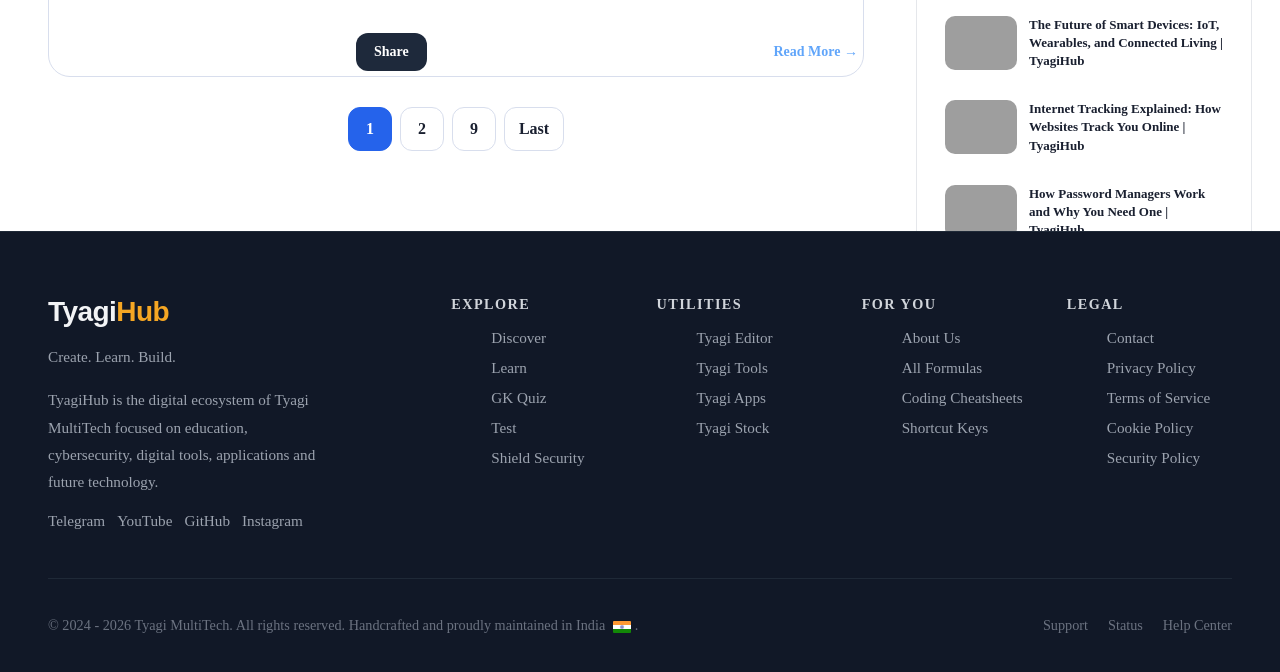
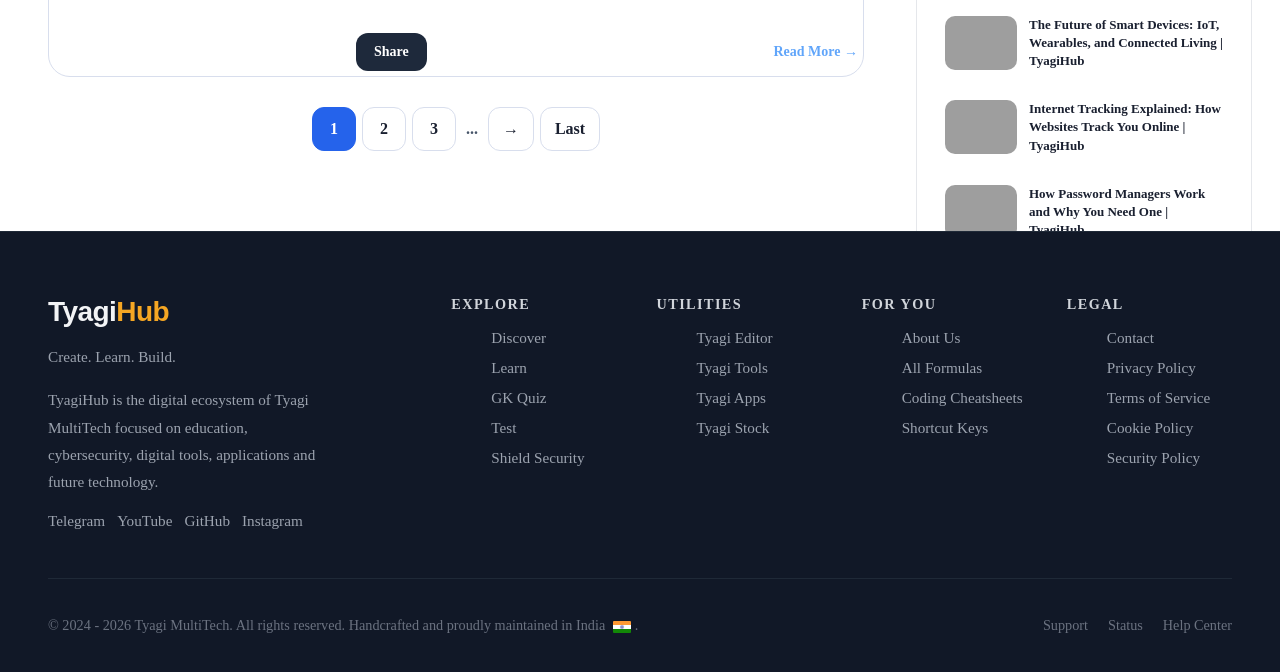
Before and after one commit to HimanshuTyagiJi/TyagiHub, a Jekyll site: the page built from discover/index.html, in a window 1280 px wide and 900 px high, scrolled down 1145 px, cut to the strip 220-892 px from the top of the window. Built offline with Jekyll 4.4.1, drawn with Linux system fonts in a browser that asks for light colours; the list of posts is cut into pages by our own code; grey boxes are pictures that could not be loaded.

Commit message:
Update index.html

```diff
--- a/discover/index.html
+++ b/discover/index.html
@@ -122,36 +122,48 @@ pagination:
       </div>
 
    {% if paginator.total_pages > 1 %}
-        <nav id="pagination-nav" class="pagination-center" aria-label="Pagination Navigation" style="display: flex; gap: 8px; justify-content: center; margin-top: 30px; align-items: center;">
+        <nav id="pagination-nav" class="pagination-center" aria-label="Pagination Navigation" style="display: flex; gap: 6px; justify-content: center; margin-top: 30px; align-items: center; flex-wrap: wrap;">
 
           {% if paginator.page > 1 %}
             <a href="{{ '/discover/' | relative_url }}" class="page-btn page-control-btn" title="Go to First Page">First</a>
+            <a href="{{ paginator.previous_page_path | relative_url }}" class="page-btn">←</a>
           {% endif %}
 
-          {% for page in (1..paginator.total_pages) %}
+          {% assign current_page = paginator.page %}
+          {% assign total_pages = paginator.total_pages %}
 
-            {% if page == 1 or page == paginator.total_pages or page == paginator.page or page == paginator.previous_page or page == paginator.next_page %}
+          {% assign window_size = 2 %}
+          {% assign min_page = current_page | minus: window_size %}
+          {% assign max_page = current_page | plus: window_size %}
 
-              {% if page == paginator.page %}
+          {% if min_page < 1 %}
+            {% assign min_page = 1 %}
+          {% endif %}
+          {% if max_page > total_pages %}
+            {% assign max_page = total_pages %}
+          {% endif %}
+
+          {% if min_page > 1 %}
+            <span class="page-dots" style="padding: 0 4px; color: var(--clr-text-light, #475569); font-weight: bold;">...</span>
+          {% endif %}
+
+          {% for page in (min_page..max_page) %}
+            {% if page == current_page %}
               <span class="page-btn active">{{ page }}</span>
             {% elsif page == 1 %}
               <a href="{{ '/discover/' | relative_url }}" class="page-btn">{{ page }}</a>
             {% else %}
               <a href="{{ '/discover/page-' | append: page | append: '/' | relative_url }}" class="page-btn">{{ page }}</a>
             {% endif %}
+          {% endfor %}
 
-            {% elsif page == 2 and paginator.page > 3 %}
+          {% if max_page < total_pages %}
             <span class="page-dots" style="padding: 0 4px; color: var(--clr-text-light, #475569); font-weight: bold;">...</span>
-
-            {% elsif page == paginator.total_pages | minus: 1 and paginator.page < paginator.total_pages | minus: 2 %}
-              <span class="page-dots" style="padding: 0 4px; color: var(--clr-text-light, #475569); font-weight: bold;">...</span>
-
           {% endif %}
 
-          {% endfor %}
-
-          {% if paginator.page < paginator.total_pages %}
-            {% assign last_page_url = '/discover/page-' | append: paginator.total_pages | append: '/' %}
+          {% if paginator.page < total_pages %}
+            <a href="{{ paginator.next_page_path | relative_url }}" class="page-btn">→</a>
+            {% assign last_page_url = '/discover/page-' | append: total_pages | append: '/' %}
             <a href="{{ last_page_url | relative_url }}" class="page-btn page-control-btn" title="Go to Last Page">Last</a>
           {% endif %}
 
```
Lines whose indentation alone changed are shown as unchanged.
